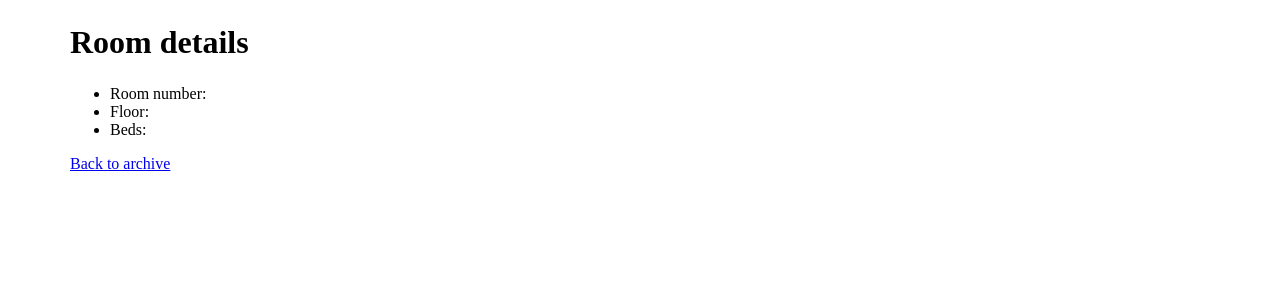
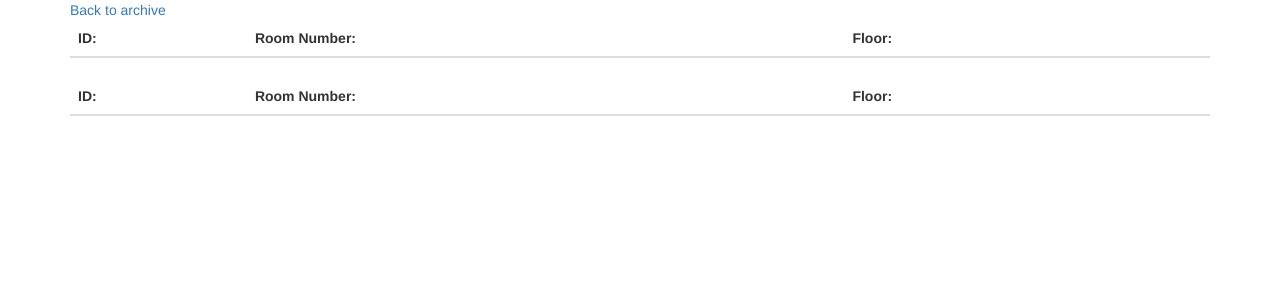
Before and after one commit to MatteoMeneguzzi/php-hotel-crud, a PHP site: page /show.php in a window 1280 px wide. Shown: the top 300 px of the page. Run offline with PHP 8.4, Linux system fonts and the light colour scheme; lists and menus that the app fills with data are empty.

Commit message:
complete

```diff
--- a/partials/scripts/database.php
+++ b/partials/scripts/database.php
@@ -15,3 +15,5 @@ $conn = new mysqli($host, $username, $password, $dn_name);
 if ($conn && $conn->connect_error) {
     die("Connection error: $conn->connect_error");
 }
+
+?>
--- a/partials/scripts/get-rooms.php
+++ b/partials/scripts/get-rooms.php
@@ -6,7 +6,7 @@ require_once __DIR__ . '/database.php';
 
 // Ottieni camere
 
-$sql = "SELECT `id`, `room_number`, `floor`
+$sql = "SELECT `id`, `room_number`, `floor`, `beds`
         FROM `stanze`";
 
 $result = $conn->query($sql);
--- /dev/null
+++ b/partials/scripts/get-single-room.php
@@ -0,0 +1,33 @@
+<?php
+
+// get data for single room id
+
+require_once __DIR__ . '/database.php';
+
+// get room id
+$id = empty($_GET['id']) ? false : $_GET['id'];
+
+if ($id) {
+
+  $stmt = $conn->prepare("SELECT * FROM `stanze` WHERE `id` = ?");
+  $stmt->bind_param('s', $id);
+
+  //   execute
+
+  $stmt->execute();
+
+  // get results
+
+  $result = $stmt->get_result();
+
+  if($result && $result->num_rows > 0) {
+      $room = $result->fetch_assoc();
+      // var_dump($room);
+  }
+}
+
+// Close DB connection
+
+$conn->close();
+
+?>
--- a/partials/templates/head.php
+++ b/partials/templates/head.php
@@ -4,5 +4,6 @@
     <meta name="viewport" content="width=device-width, initial-scale=1.0">
     <title>Document</title>
     <!-- Bootstrap -->
-    <link rel='stylesheet' href='https://cdnjs.cloudflare.com/ajax/libs/twitter-bootstrap/5.0.1/css/bootstrap-grid.min.css' integrity='sha512-Aa+z1qgIG+Hv4H2W3EMl3btnnwTQRA47ZiSecYSkWavHUkBF2aPOIIvlvjLCsjapW1IfsGrEO3FU693ReouVTA==' crossorigin='anonymous'/>
+    <link rel="stylesheet" href="https://maxcdn.bootstrapcdn.com/bootstrap/3.3.7/css/bootstrap.min.css" integrity="sha384-BVYiiSIFeK1dGmJRAkycuHAHRg32OmUcww7on3RYdg4Va+PmSTsz/K68vbdEjh4u" crossorigin="anonymous">
+
 </head>
--- a/show.php
+++ b/show.php
@@ -1,5 +1,5 @@
 <?php
-// require_once __DIR__ . '/partials/scripts/get-rooms.php'
+require_once __DIR__ . '/partials/scripts/get-single-room.php';
 ?>
 <!DOCTYPE html>
 <html lang="en">
@@ -10,16 +10,54 @@ require_once __DIR__ . '/partials/templates/head.php'; ?>
 <body>
 
     <main class="container">
-        <h1 class="my-4">Room details</h1>
+        <table class="table">
+            <thead>
+                <th>ID: </th>
+                <th>Room Number: </th>
+                <th>Floor: </th>
+                <th></th>
+            </thead>
+            <tbody>
+        <?php
+        if(!empty($room)) { ?>
+            <h1 class="my-4">Room <?php echo $room['room_number']; ?></h1>
 
         <ul>
-            <li> Room number: </li>
-            <li>Floor: </li>
-            <li>Beds: </li>
+            <li>Floor: <?php echo $room['floor']; ?></li>
+            <li>Beds: <?php echo $room['beds']; ?></li>
         </ul>
+        <?php } ?>
 
-        <a href="./index.php">Back to archive</a>
+
+        <a href="./">Back to archive</a>
     </main>
 
 </body>
 </html>
+
+
+<table class="table">
+            <thead>
+                <th>ID: </th>
+                <th>Room Number: </th>
+                <th>Floor: </th>
+                <th></th>
+            </thead>
+            <tbody>
+                <?php // loop db data
+                if (!empty($rooms)) {
+                    foreach ($rooms as $room) { ?>
+                        <tr>
+                            <td><?php echo $room['id']; ?></td>
+                            <td><?php echo $room['room_number']; ?></td>
+
+                            <td>
+                                <a class="text-success" href="./show.php?id=<?php echo $room['id']; ?>">View room</a>
+                            </td>
+                        </tr>
+                   <?php }
+                }
+                ?>
+
+            </tbody>
+        </table>
```
Also changed, not shown: index.php (+4 -4 lines).
